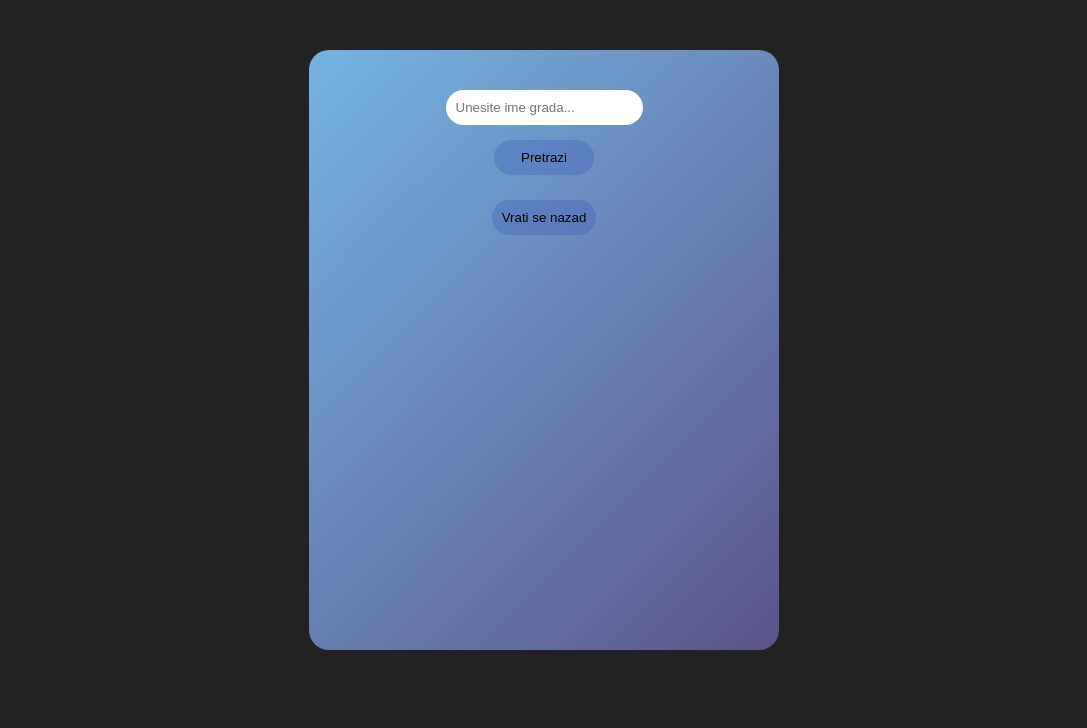
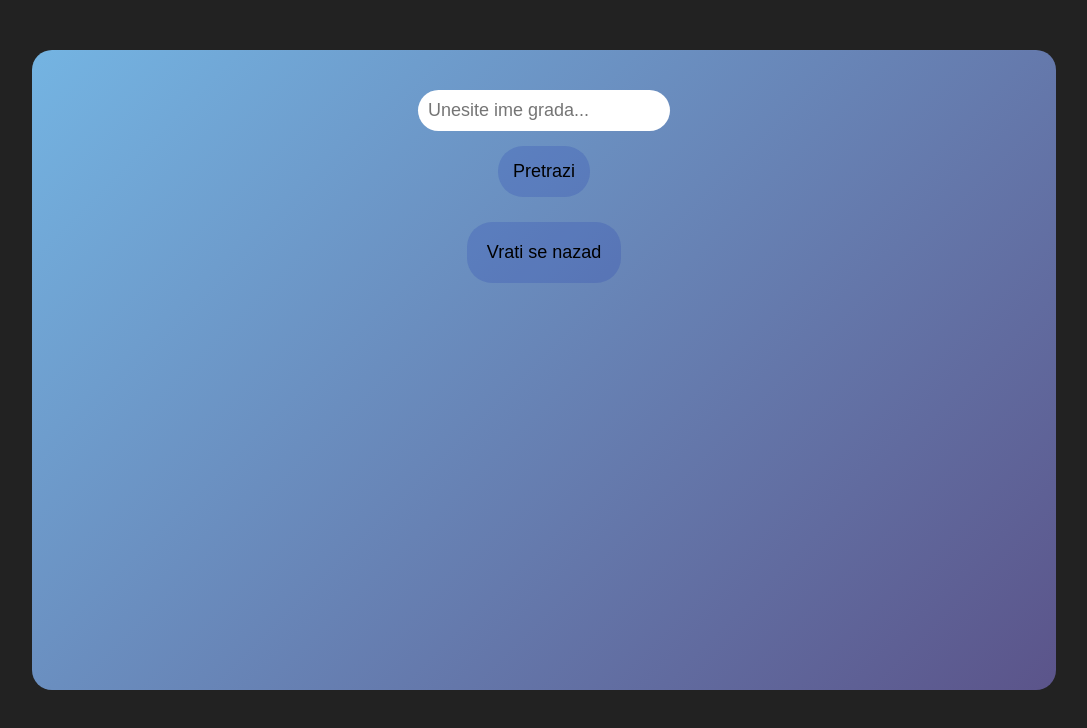
Before and after one commit to NenadDmitrovic/Weather_app, a plain HTML site: page gradovi.html in a window 1280 px wide. Shown: the whole page, without its empty margins (96-1183 px from the left). Drawn offline with Linux system fonts and the light colour scheme; no server answers.

Commit message:
responsive

```diff
--- a/style/style.css
+++ b/style/style.css
@@ -10,9 +10,8 @@ body {
 }
 
 #card {
-  width: 60%;
-  max-width: 470px;
-  height: 600px;
+  width: 100%;
+  height: 100vh;
   background: linear-gradient(135deg, #74b4e2, #5b548a);
   color: #fff;
   margin: 50px auto;
@@ -22,7 +21,7 @@ body {
 }
 
 #header {
-  line-height: 15px;
+  font-size: 28px;
   color: #2f2762;
 }
 
@@ -33,12 +32,11 @@ body {
 #days {
   display: flex;
   flex-direction: column;
-  padding: 15px;
   border-radius: 20px;
   border: 1px solid #2f2762;
-  height: 150px;
-  width: 80px;
   color: #2f2762;
+  font-size: 20px;
+  padding: 10px;
 }
 
 #days img {
@@ -49,8 +47,9 @@ body {
   margin-top: 25px;
   background-color: rgba(28, 53, 177, 0.2);
   border: none;
-  padding: 10px;
+  padding: 20px;
   border-radius: 25px;
+  font-size: 18px;
 }
 
 /********************OSTALI GRADOVI***************************/
@@ -64,14 +63,15 @@ body {
   padding: 10px;
   border: none;
   border-radius: 25px;
+  font-size: 18px;
 }
 #search {
   margin-top: 15px;
   border: none;
-  padding: 10px;
+  padding: 15px;
   border-radius: 25px;
-  width: 100px;
   background-color: rgba(28, 53, 177, 0.2);
+  font-size: 18px;
 }
 #grad {
   display: none;
@@ -83,7 +83,24 @@ body {
   align-items: center;
   padding: 10px;
   background-color: rgba(28, 53, 177, 0.2);
+  font-size: 20px;
 }
 #grad img {
   max-width: 100%;
 }
+
+@media screen and (min-width: 768px) {
+  #card {
+    width: 80%;
+    height: 80vh;
+    background: linear-gradient(135deg, #74b4e2, #5b548a);
+    border-radius: 20px;
+    padding: 40px 35px;
+  }
+  #footer {
+    display: flex;
+    justify-content: space-between;
+    width: 50%;
+    margin: 0 auto;
+  }
+}
```
